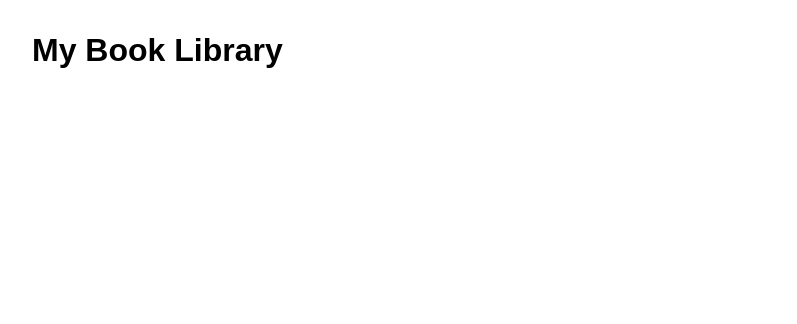
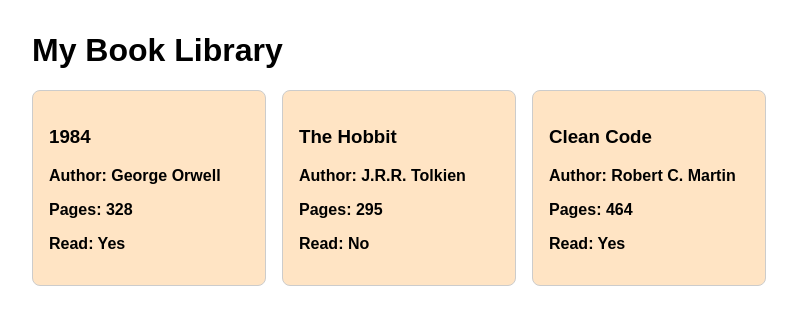
Before and after one commit to vzkw28/book-library, a plain HTML site: page index.html in a window 1280 px wide. Shown: the whole page, without its empty margins (0-797 px from the left). Drawn offline with Linux system fonts and the light colour scheme.

Commit message:
Step 2: Display books from library array as cards

```diff
--- a/index.html
+++ b/index.html
@@ -8,6 +8,7 @@
 </head>
 <body>
   <h1>My Book Library</h1>
+  <div id="books-container"></div>
   <script src="script.js"></script>
 </body>
 </html>
--- a/script.js
+++ b/script.js
@@ -13,5 +13,28 @@ function addBookToLibrary(title,author,pages,isRead) {
     myLibrary.push(newBook);
 }
 
+function displayBooks() {
+    const container = document.getElementById('books-container');
+    container.innerHTML = '';
+
+    myLibrary.forEach(book => {
+        const card = document.createElement('div');
+        card.classList.add('book-card');
+        card.setAttribute('data-id', book.id);
+
+        card.innerHTML = `
+        <h3>${book.title}</h3>
+        <p><strong>Author:<strong> ${book.author}</p>
+        <p><strong>Pages:<strong> ${book.pages}</p>
+        <p><strong>Read:<strong> ${book.isRead ? 'Yes' : 'No'}</p>
+        `;
+
+        container.appendChild(card);
+    });
+}
+
 addBookToLibrary("1984", "George Orwell", 328, true);
-console.log(myLibrary);
+addBookToLibrary("The Hobbit", "J.R.R. Tolkien", 295, false);
+addBookToLibrary("Clean Code", "Robert C. Martin", 464, true);
+
+displayBooks();
--- a/style.css
+++ b/style.css
@@ -2,3 +2,18 @@ body {
     font-family: sans-serif;
     margin: 2rem;
 }
+
+#books-container{
+    display: flex;
+    gap: 1rem;
+    flex-wrap: wrap;
+    margin-top: 1rem;
+}
+
+.book-card {
+    border: 1px solid #ccc;
+    padding: 1rem;
+    width: 200px;
+    border-radius: 8px;
+    background-color: bisque;
+}
```
